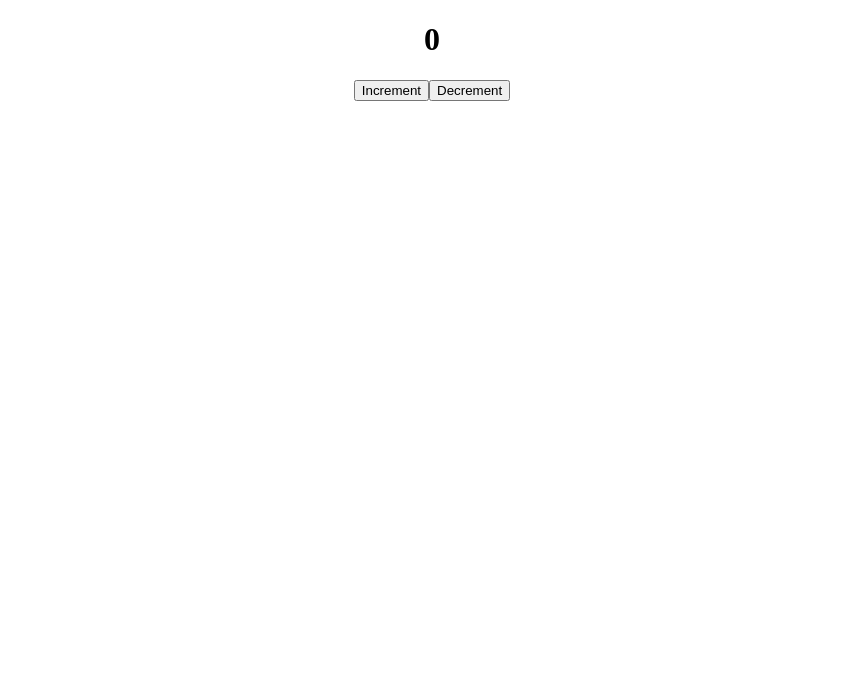
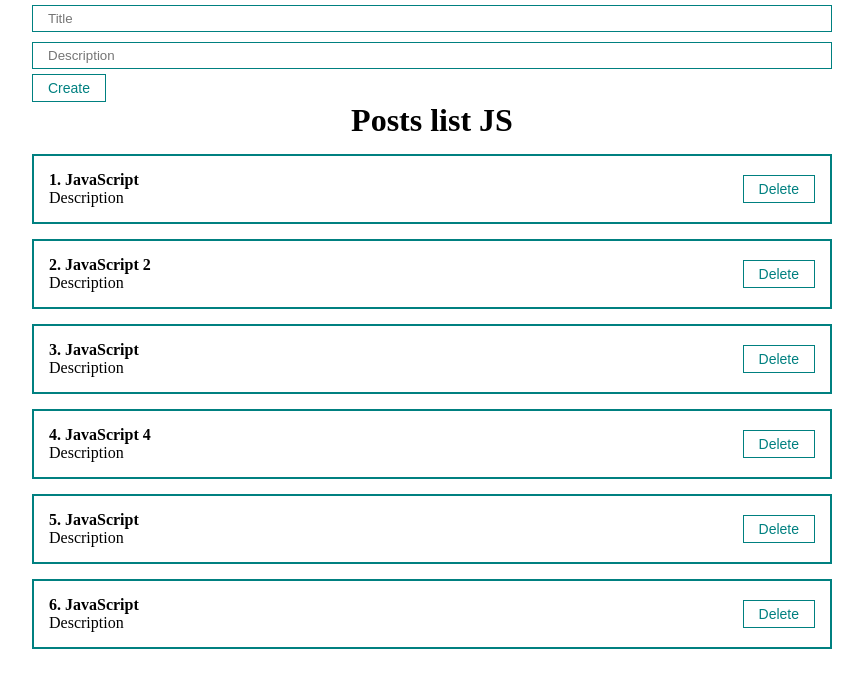
Before and after one commit to melnichukbohdan/react, a React (Create React App) app in the folder fund-cours/: page / in a window 1280 px wide. Shown: the top 688 px of the page, without its empty margins (208-1071 px from the left). Built offline with nearby package versions, Linux system fonts and the light colour scheme.

Commit message:
Adds and removes a new element using a form

```diff
--- a/fund-cours/src/App.css
+++ /dev/null
@@ -1,38 +0,0 @@
-.App {
-  text-align: center;
-}
-
-.App-logo {
-  height: 40vmin;
-  pointer-events: none;
-}
-
-@media (prefers-reduced-motion: no-preference) {
-  .App-logo {
-    animation: App-logo-spin infinite 20s linear;
-  }
-}
-
-.App-header {
-  background-color: #282c34;
-  min-height: 100vh;
-  display: flex;
-  flex-direction: column;
-  align-items: center;
-  justify-content: center;
-  font-size: calc(10px + 2vmin);
-  color: white;
-}
-
-.App-link {
-  color: #61dafb;
-}
-
-@keyframes App-logo-spin {
-  from {
-    transform: rotate(0deg);
-  }
-  to {
-    transform: rotate(360deg);
-  }
-}
--- a/fund-cours/src/App.js
+++ b/fund-cours/src/App.js
@@ -1,12 +1,31 @@
-import React, {useState} from "react";
-import './App.css';
-import Counter from "./Components/Counter/Counter";
-import ClassCounter from "./Components/Counter/ClassCounter";
+import React, {useRef, useState} from "react";
+import './styles/App.css';
+import PostList from "./components/PostList/PostList";
+import PostForm from "./components/UI/PostForm/PostForm";
+
 
 function App() {
+    const [posts, setPosts] = useState([
+        {id: 1, title: "JavaScript", body: "Description"},
+        {id: 2, title: "JavaScript 2", body: "Description"},
+        {id: 3, title: "JavaScript", body: "Description"},
+        {id: 4, title: "JavaScript 4", body: "Description"},
+        {id: 5, title: "JavaScript", body: "Description"},
+        {id: 6, title: "JavaScript", body: "Description"},
+    ])
+
+    const addPostHandler = (newPost) => {
+        setPosts([...posts, newPost])
+    }
+
+    const removePost = (post) => {
+        setPosts(posts.filter(p => p.id !== post.id))
+    }
+
   return (
     <div className="App">
-        <ClassCounter />
+        <PostForm onAddPost={addPostHandler} />
+        <PostList remove={removePost} posts={posts} title="Posts list JS"/>
     </div>
   );
 }
--- /dev/null
+++ b/fund-cours/src/components/PostItem/PostItem.jsx
@@ -0,0 +1,20 @@
+import React from 'react';
+import MyButton from "../UI/Button/MyButton";
+
+const PostItem = (props) => {
+    return (
+        <div className="post">
+            <div className="post__content">
+                <strong>{props.number}. {props.post.title}</strong>
+                <div>
+                    {props.post.body}
+                </div>
+            </div>
+            <div className="post__btn">
+                <MyButton onClick={() => props.remove(props.post)}>Delete</MyButton>
+            </div>
+        </div>
+    );
+};
+
+export default PostItem;
--- /dev/null
+++ b/fund-cours/src/components/PostList/PostList.jsx
@@ -0,0 +1,19 @@
+import React from 'react';
+import PostItem from "../PostItem/PostItem";
+
+const PostList = ({posts, title, remove}) => {
+    console.log(posts)
+
+    return (
+        <div>
+            <h1 style={{textAlign:"center"}}>
+                {title}
+            </h1>
+            {posts.map((post, index) =>
+                <PostItem remove={remove} number={index +1} post={post} key={post.id} />
+            )}
+        </div>
+    );
+};
+
+export default PostList;
--- /dev/null
+++ b/fund-cours/src/components/UI/Button/Button.module.css
@@ -0,0 +1,8 @@
+.myBtn {
+    padding: 5px 15px;
+    color: teal;
+    font-size: 14px;
+    background: transparent;
+    border: 1px solid teal;
+    cursor: pointer;
+}
--- /dev/null
+++ b/fund-cours/src/components/UI/Button/MyButton.jsx
@@ -0,0 +1,12 @@
+import React from 'react';
+import classes from './Button.module.css'
+
+const MyButton = ({children, ...props}) => {
+    return (
+        <button {...props} className={classes.myBtn}>
+            {children}
+        </button>
+    );
+};
+
+export default MyButton;
--- /dev/null
+++ b/fund-cours/src/components/UI/PostForm/PostForm.jsx
@@ -0,0 +1,35 @@
+import React, {useState} from 'react';
+import MyInput from "../input/MyInput";
+import MyButton from "../Button/MyButton";
+
+const PostForm = ({onAddPost}) => {
+
+    const [post, setPost] = useState({title: '', body: ''});
+
+    // const bodyInputRef = useRef();
+    const addNewPost = (e) => {
+        e.preventDefault();
+        onAddPost({...post, id: Date.now()});
+        setPost({title: '', body: ''});
+
+    }
+    return (
+        <form>
+            {/*controlled component*/}
+            <MyInput type="text"
+                     placeholder='Title'
+                     value={post.title}
+                     onChange={e => setPost({...post, title: e.target.value})}
+            />
+            {/*unmanaged component*/}
+            {/*<MyInput ref={bodyInputRef} type="text" placeholder='Description' />*/}
+            <MyInput type="text"
+                     placeholder='Description'
+                     value={post.body}
+                     onChange={e => setPost({...post, body: e.target.value})}/>
+            <MyButton onClick={addNewPost} >Create</MyButton>
+        </form>
+    );
+};
+
+export default PostForm;
--- /dev/null
+++ b/fund-cours/src/components/UI/input/MyInput.jsx
@@ -0,0 +1,18 @@
+import React from 'react';
+import classes from "./MyInput.module.css";
+//
+// const MyInput = React.forwardRef((props, ref) => {
+//     return (
+//         <input ref={ref} className={classes.myInput} {...props} />
+//     );
+// });
+//
+// export default MyInput;
+
+const MyInput = (props) => {
+    return (
+        <input className={classes.myInput} {...props} />
+    );
+};
+
+export default MyInput;
--- /dev/null
+++ b/fund-cours/src/components/UI/input/MyInput.module.css
@@ -0,0 +1,6 @@
+.myInput {
+    width: 100%;
+    padding: 5px 15px;
+    margin: 5px 0;
+    border: 1px solid teal;
+}
--- /dev/null
+++ b/fund-cours/src/styles/App.css
@@ -0,0 +1,23 @@
+* {
+  margin: 0;
+  padding: 0;
+  box-sizing: border-box;
+}
+
+#root {
+  display: flex;
+  justify-content: center;
+}
+
+.App {
+  width: 800px;
+}
+
+.post {
+  display: flex;
+  padding: 15px;
+  border: 2px solid teal;
+  margin-top: 15px;
+  justify-content: space-between;
+  align-items: center;
+}
```
Also changed, not shown: fund-cours/src/components/Counter/ClassCounter.jsx (renamed from fund-cours/src/Components/Counter/ClassCounter.jsx), fund-cours/src/components/Counter/Counter.jsx (renamed from fund-cours/src/Components/Counter/Counter.jsx).
